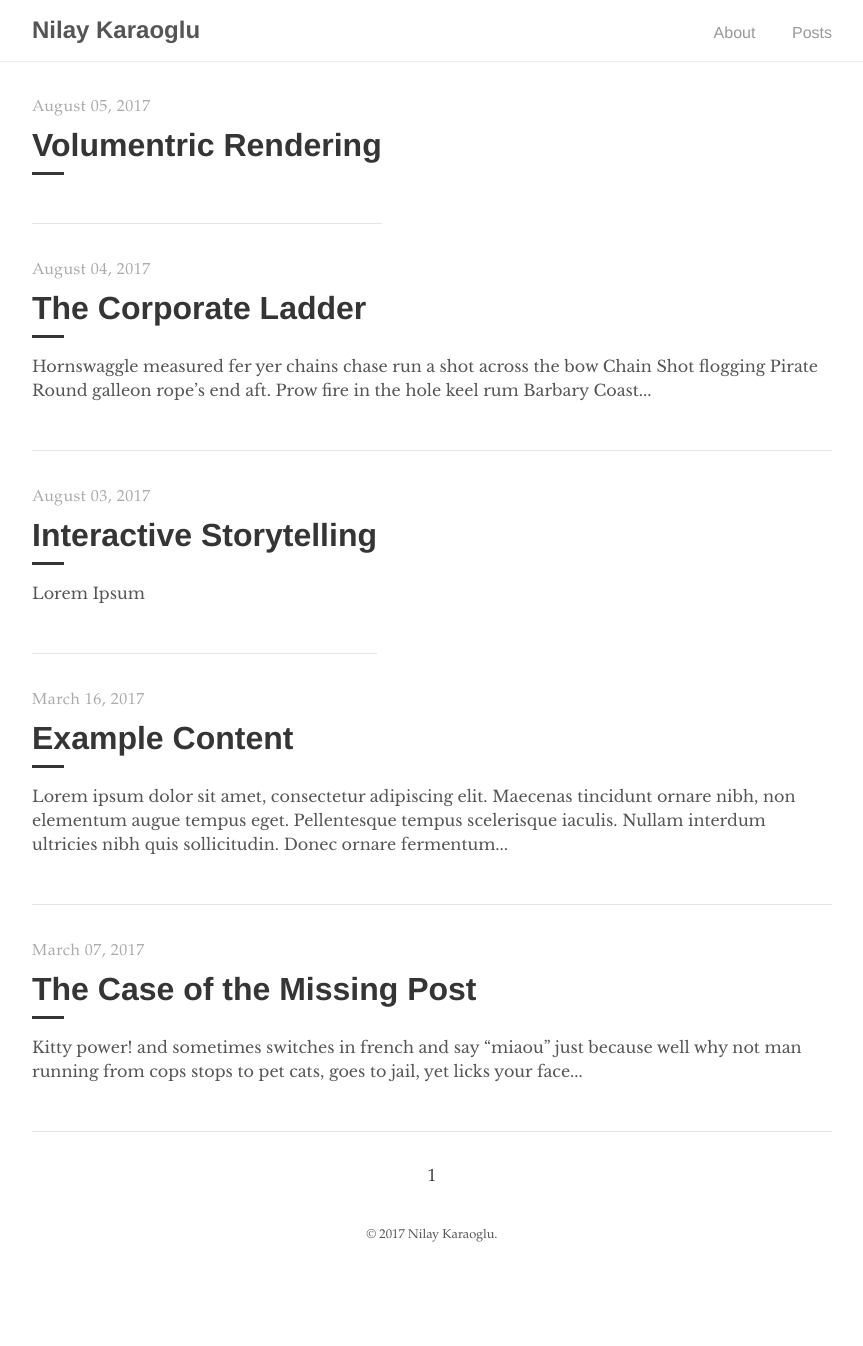
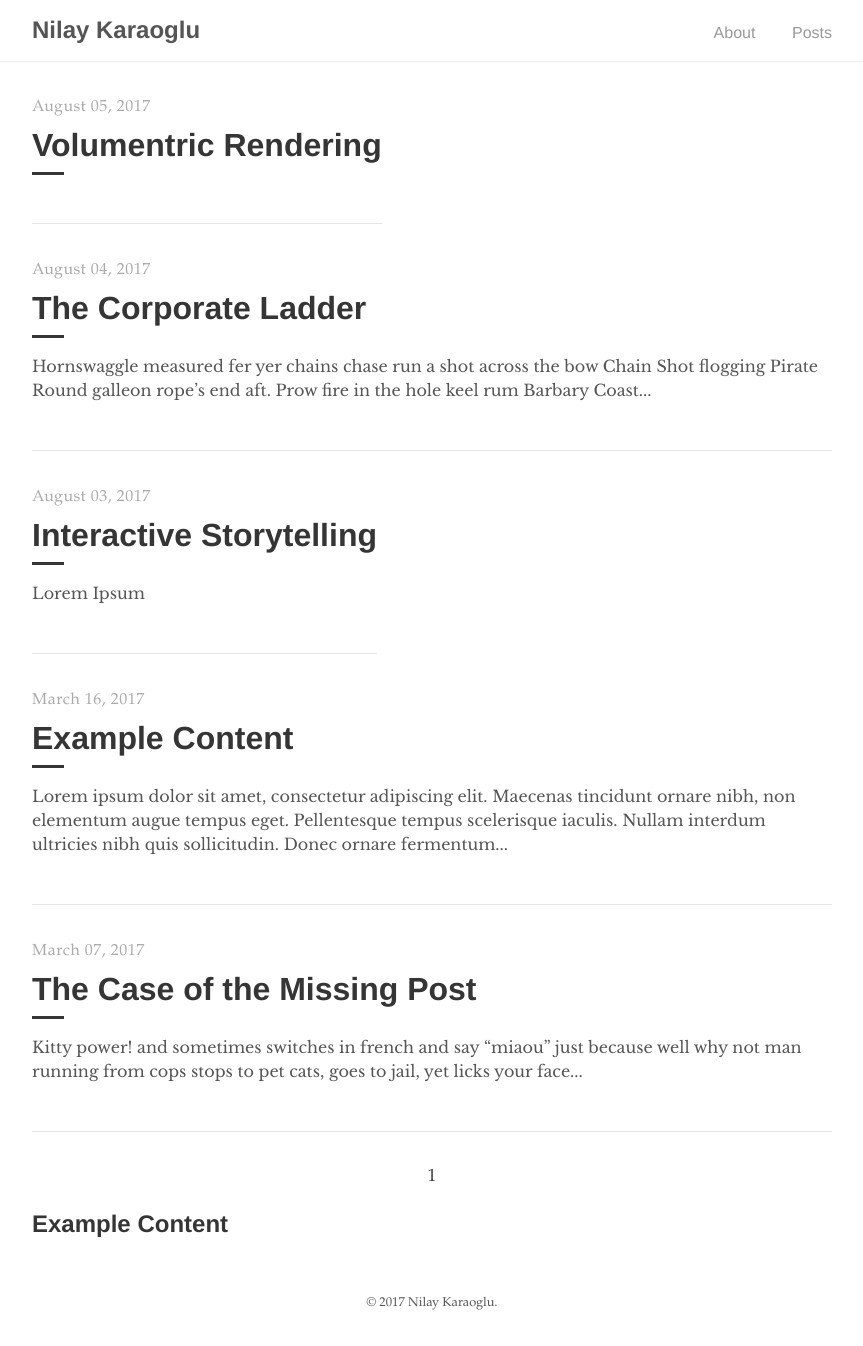
Before and after one commit to eowyn36/eowyn36.github.io, a Jekyll site: the page built from index.html, in a window 1280 px wide. Shown: the whole page, without its empty margins (208-1071 px from the left). Built offline with Jekyll 4.4.1, drawn with Linux system fonts in a browser that asks for light colours; the list of posts is cut into pages by our own code; before the commit the page ends 1278 px from its top, so only the background shows below that.

Commit message:
Testing collections

```diff
--- a/index.html
+++ b/index.html
@@ -18,12 +18,6 @@ title: Home
       </div>
     </a>
   {% endfor %}
-
-  {% for page in paginator.pages %}
-    <h2>{{ page.title }}</h2>
-  {% endfor %}
-
-
 </div>
 
 <div class="pagination">
@@ -36,3 +30,9 @@ title: Home
 
   <span>{{ paginator.page }}</span>
 </div>
+
+<div class="collection-test">
+  {% for page in site.pages %}
+    <h2>{{ page.title }}</h2>
+  {% endfor %}
+</div>
```
